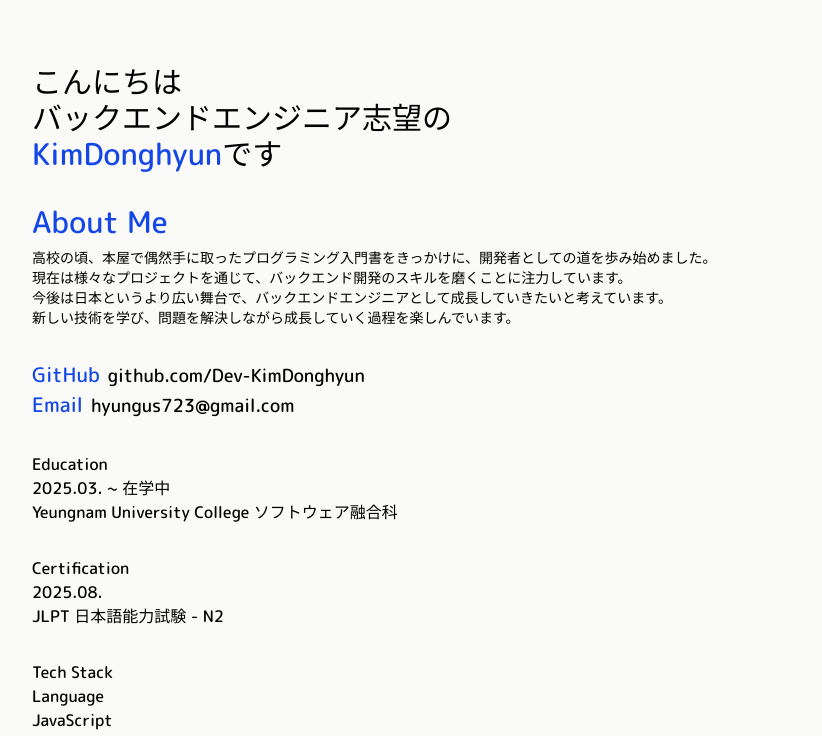
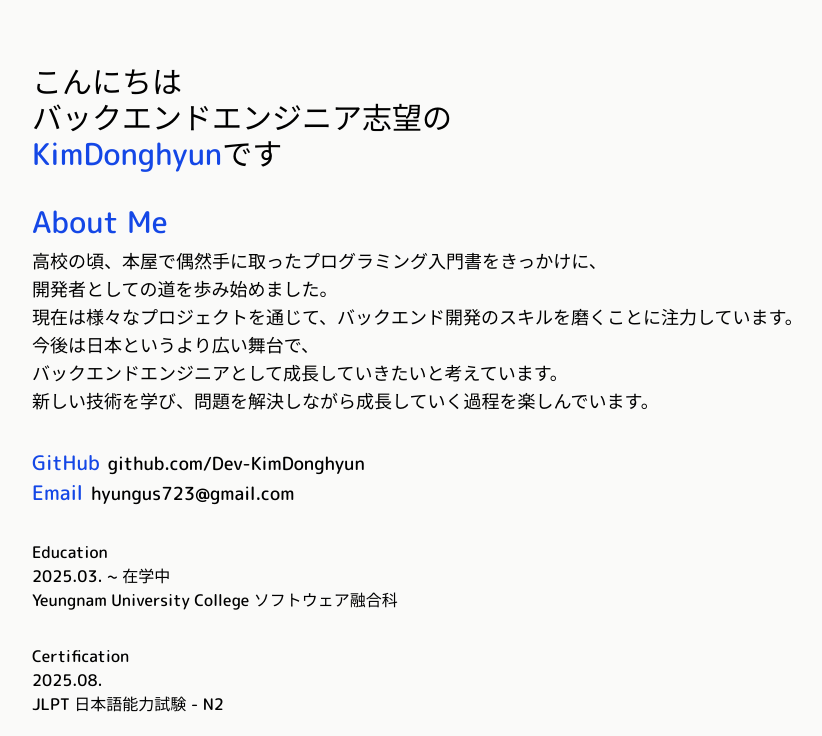
Before and after one commit to Dev-KimDonghyun/Portfolio-Web, a React (Vite) app: page /jp in a window 1280 px wide. Shown: the top 736 px of the page, without its empty margins (208-1030 px from the left). Built offline with nearby package versions, Linux system fonts and the light colour scheme.

Commit message:
chore: Adjust Text Size in AboutJp.jsx

```diff
--- a/src/components/jp/AboutJp.jsx
+++ b/src/components/jp/AboutJp.jsx
@@ -2,7 +2,7 @@ const AboutJp = () => {
   return (
     <div>
       <h3 className="text-2xl md:text-3xl text-blue-700 mb-2">About Me</h3>
-      <p className="text-sm sm:text-md break-keep break-words">
+      <p className="text-sm sm:text-lg break-keep break-words">
         高校の頃、本屋で偶然手に取ったプログラミング入門書をきっかけに、開発者としての道を歩み始めました。<br/>
         現在は様々なプロジェクトを通じて、バックエンド開発のスキルを磨くことに注力しています。<br/>
         今後は日本というより広い舞台で、バックエンドエンジニアとして成長していきたいと考えています。<br/>
```
